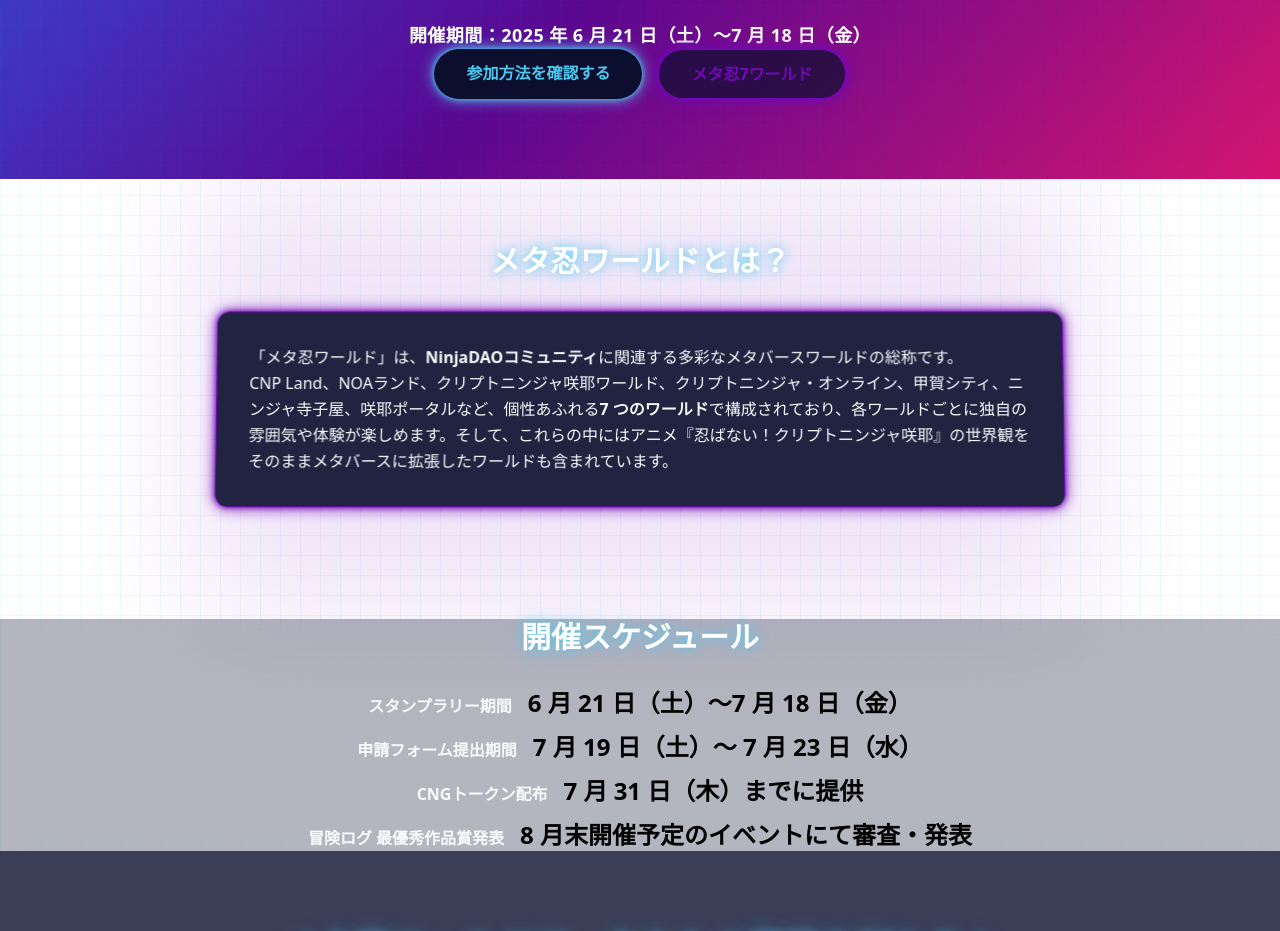
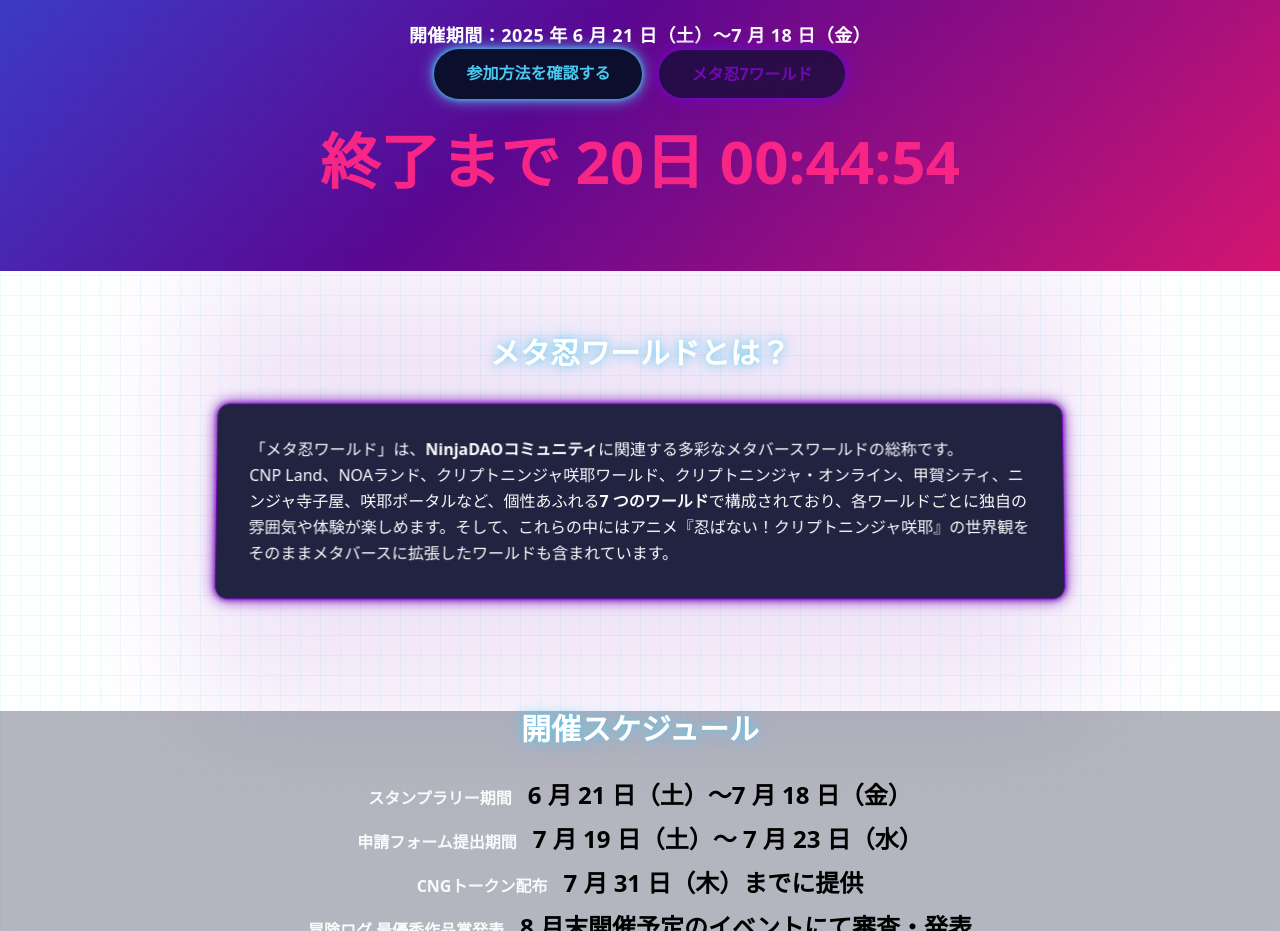
Before and after one commit to EarthKey/MetaNinWorld, a plain HTML site: page index.html in a window 1280 px wide. Shown: the part 1185-2116 px from the top of the page. Drawn offline with nearby package versions, Linux system fonts and the light colour scheme.

Commit message:
Add large countdown timer to HERO section

```diff
--- a/index.html
+++ b/index.html
@@ -99,6 +99,8 @@
           メタ忍7ワールド
         </a>
       </div>
+      <!-- ⏳ COUNTDOWN TIMER -->
+      <div id="countdown" class="mt-8 text-4xl md:text-6xl font-extrabold text-cyber-pink"></div>
     </div>
   </header>
 
@@ -161,5 +163,40 @@
       <a href="contact.html" class="mx-3 hover:text-white hover:shadow-neon-teal transition-all duration-300">参加上の注意事項</a>
     </nav>
   </footer>
+  <!-- ⏳ COUNTDOWN SCRIPT -->
+  <script>
+    (function () {
+      // 終了日時（JST）
+      const endDate = new Date('2025-07-18T23:59:00+09:00');
+
+      const pad = (n) => n.toString().padStart(2, '0');
+
+      function updateCountdown() {
+        const now = new Date();
+        const diff = endDate - now;
+
+        const countdownEl = document.getElementById('countdown');
+        if (!countdownEl) return; // safety guard
+
+        if (diff <= 0) {
+          countdownEl.textContent = '開催は終了しました';
+          clearInterval(timerId);
+          return;
+        }
+
+        const days = Math.floor(diff / (1000 * 60 * 60 * 24));
+        const hours = Math.floor((diff / (1000 * 60 * 60)) % 24);
+        const minutes = Math.floor((diff / (1000 * 60)) % 60);
+        const seconds = Math.floor((diff / 1000) % 60);
+
+        countdownEl.textContent =
+          `終了まで ${days}日 ${pad(hours)}:${pad(minutes)}:${pad(seconds)}`;
+      }
+
+      // 初期化 & 1 秒ごとに更新
+      updateCountdown();
+      const timerId = setInterval(updateCountdown, 1000);
+    })();
+  </script>
 </body>
 </html>
```
